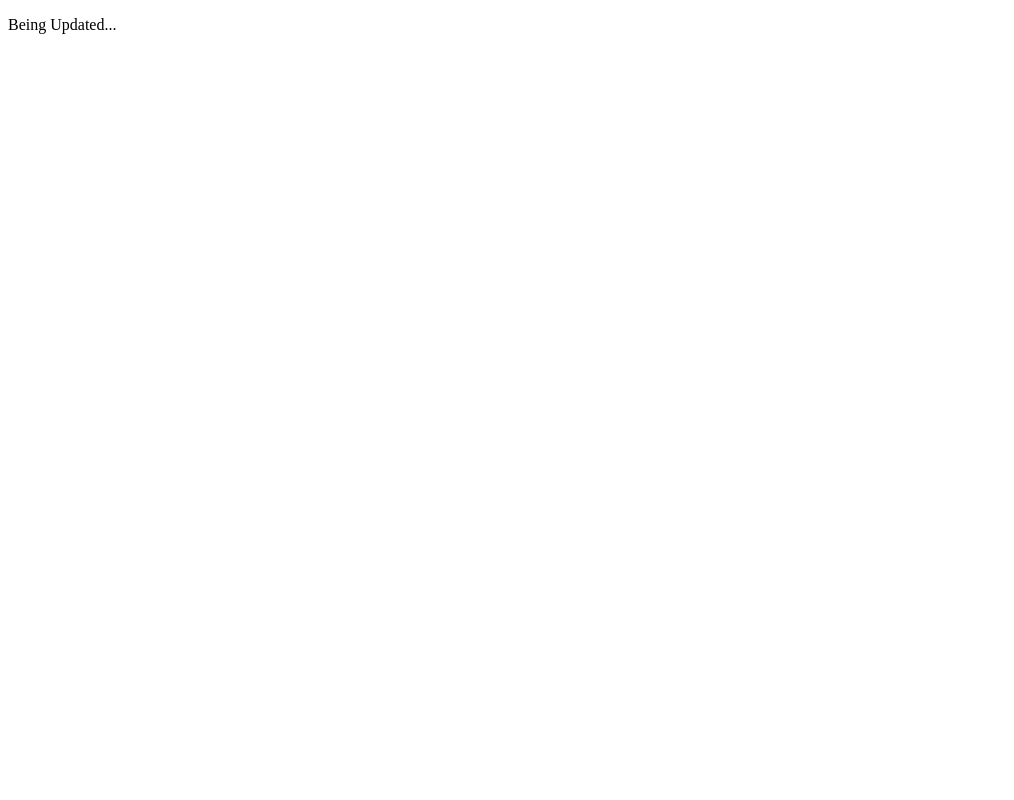
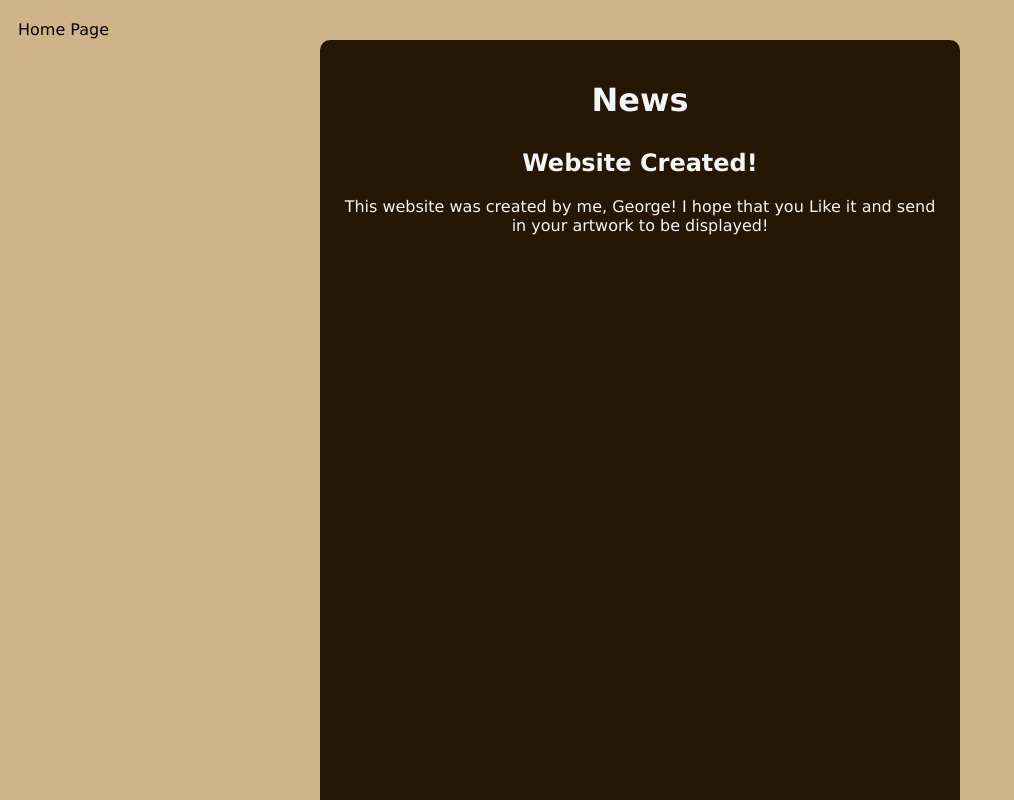
Before and after one commit to georges-cafe/georges-cafe, a plain HTML site: page news.html in a window 1280 px wide. Shown: the top 800 px of the page, without its empty margins (0-1014 px from the left). Drawn offline with Linux system fonts and the light colour scheme.

Commit message:
Add files via upload

```diff
--- a/news.html
+++ b/news.html
@@ -3,9 +3,58 @@
 <head>
     <meta charset="UTF-8">
     <meta name="viewport" content="width=device-width, initial-scale=1.0">
-    <title>About</title>
+    <title>News</title>
+
+<style>
+    body {
+        background-color: rgb(207, 179, 137);
+        font-family:Verdana, Georgia, 'Times New Roman', Times, serif, Tahoma, sans-serif;
+    }
+
+    div {
+        position: absolute;
+        top: 5%;
+        left: 25%;
+        right: 25%;
+        border-radius: 10px;
+        padding: 20px;
+        padding-bottom: 100%;
+        color: whitesmoke;
+        text-align: center;
+        background-color: rgb(37, 23, 3);
+
+    }
+
+    h2 {
+        margin-top: 5%;
+    }
+
+    a {
+        position: absolute;
+        top: 10px;
+        left: auto;
+        text-decoration: none;
+        padding: 10px;
+        background-color: rgb(207, 179, 137);
+        border-radius: 10px;
+        color: black;
+
+    }
+
+</style>
+
+
+
 </head>
 <body>
-    <p>Being Updated...</p>
+    <a href="index.html">Home Page</a>
+
+    <div>
+        <h1>News</h1>
+        <h2>Website Created!</h2>
+        <p>This website was created by me, George! I hope that you Like it and send in your artwork to be displayed!</p>
+
+    </div>
+
 </body>
 </html>
```
Also changed, not shown: about.html (+37 -5 lines), contact.html (+54 -2 lines), index.html (+3 -3 lines), music.html (+42 -2 lines), photography.html (+42 -2 lines), writing.html (+42 -2 lines).
